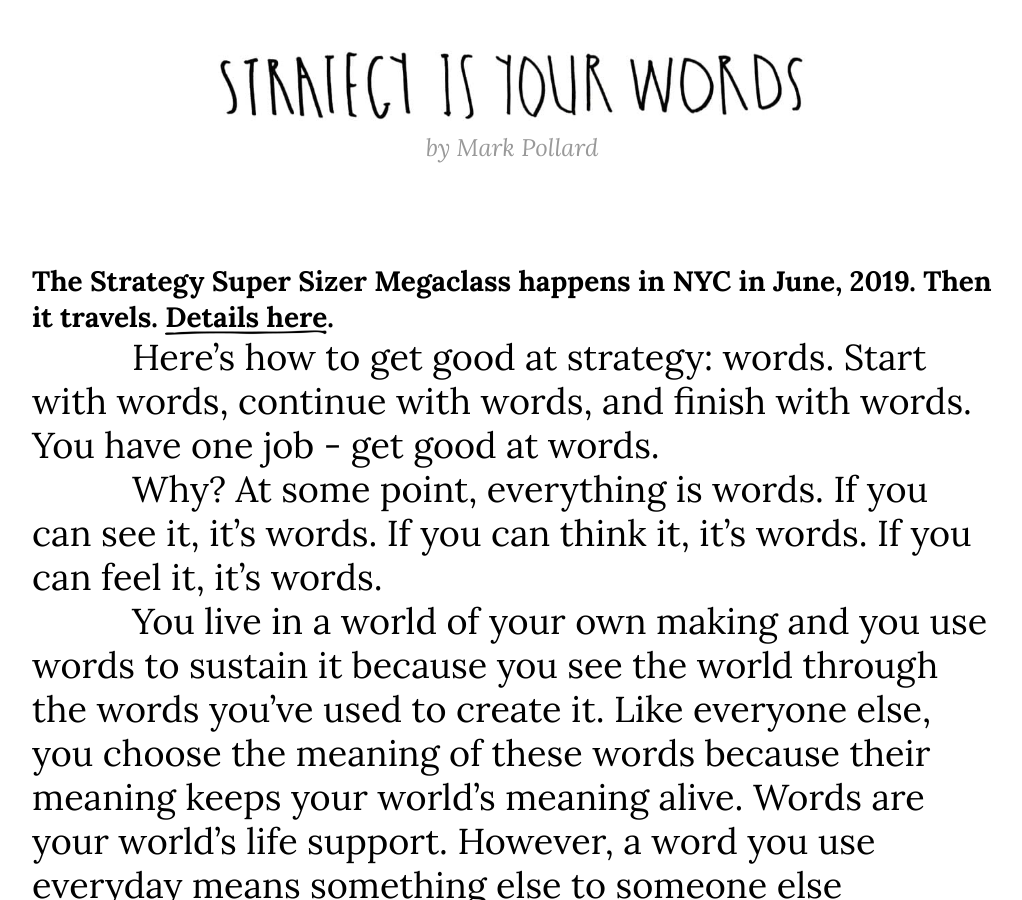
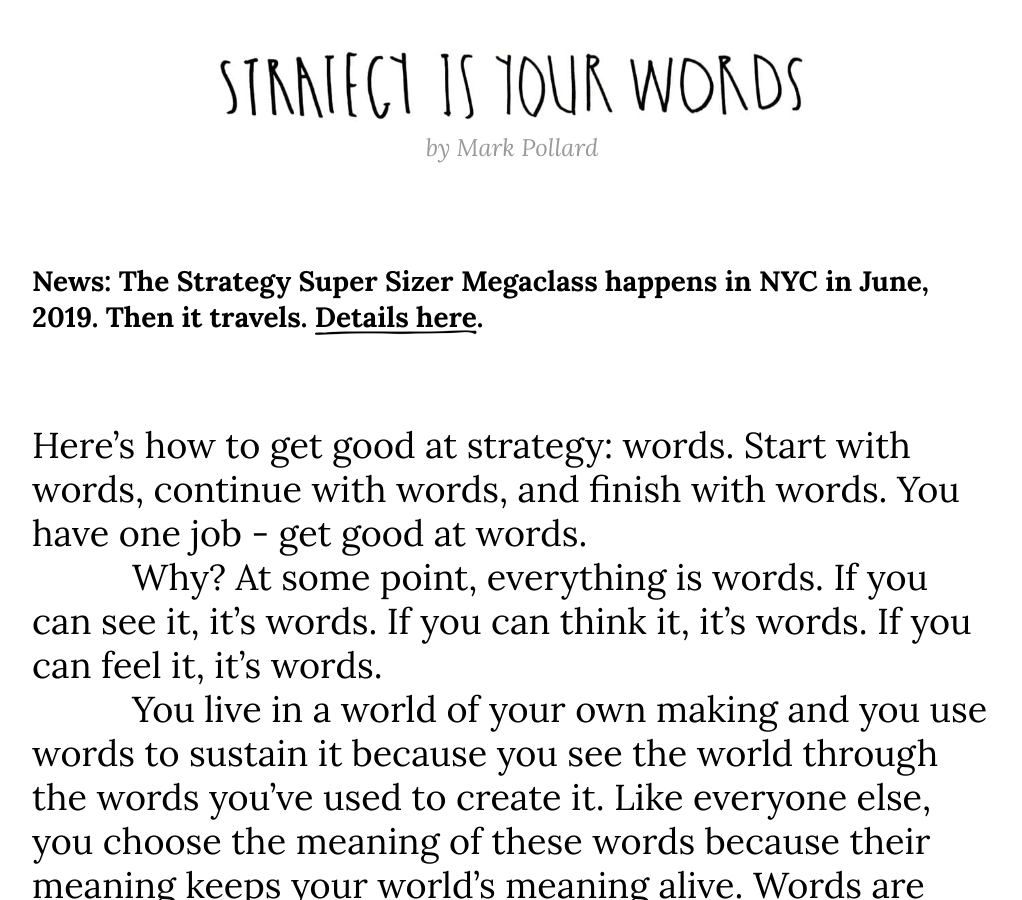
Before and after one commit to markhpollard/markhpollard.github.io, a Jekyll site: the page built from index.md, in a window 1280 px wide and 900 px high. Shown: the whole window, without its empty margins (128-1150 px from the left). Built offline with Jekyll 4.4.1, drawn with Linux system fonts in a browser that asks for light colours; nearby versions of some CDN libraries.

Commit message:
Updated Index

```diff
--- a/index.md
+++ b/index.md
@@ -7,9 +7,9 @@
 layout: index
 ---
 
-## The Strategy Super Sizer Megaclass happens in NYC in June, 2019. Then it travels. [Details here](http://bit.ly/StrategySuperSizer).
+## News: The Strategy Super Sizer Megaclass happens in NYC in June, 2019. Then it travels. [Details here](http://bit.ly/StrategySuperSizer).
 
-
+<br><br>
 Here’s how to get good at strategy: words. Start with words, continue with words, and finish with words. You have one job - get good at words.
 
 Why? At some point, everything is words. If you can see it, it’s words. If you can think it, it’s words. If you can feel it, it’s words.
```
